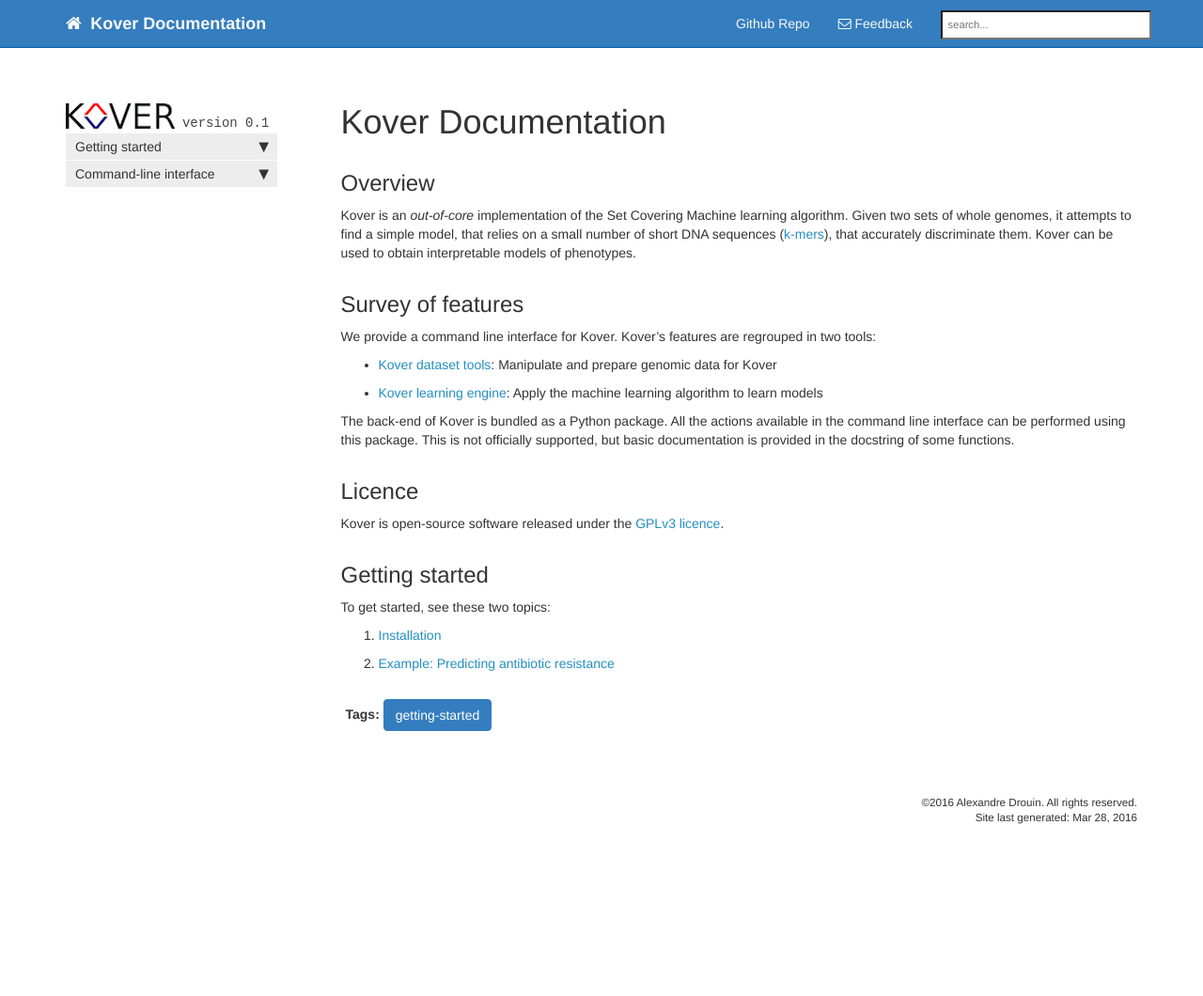
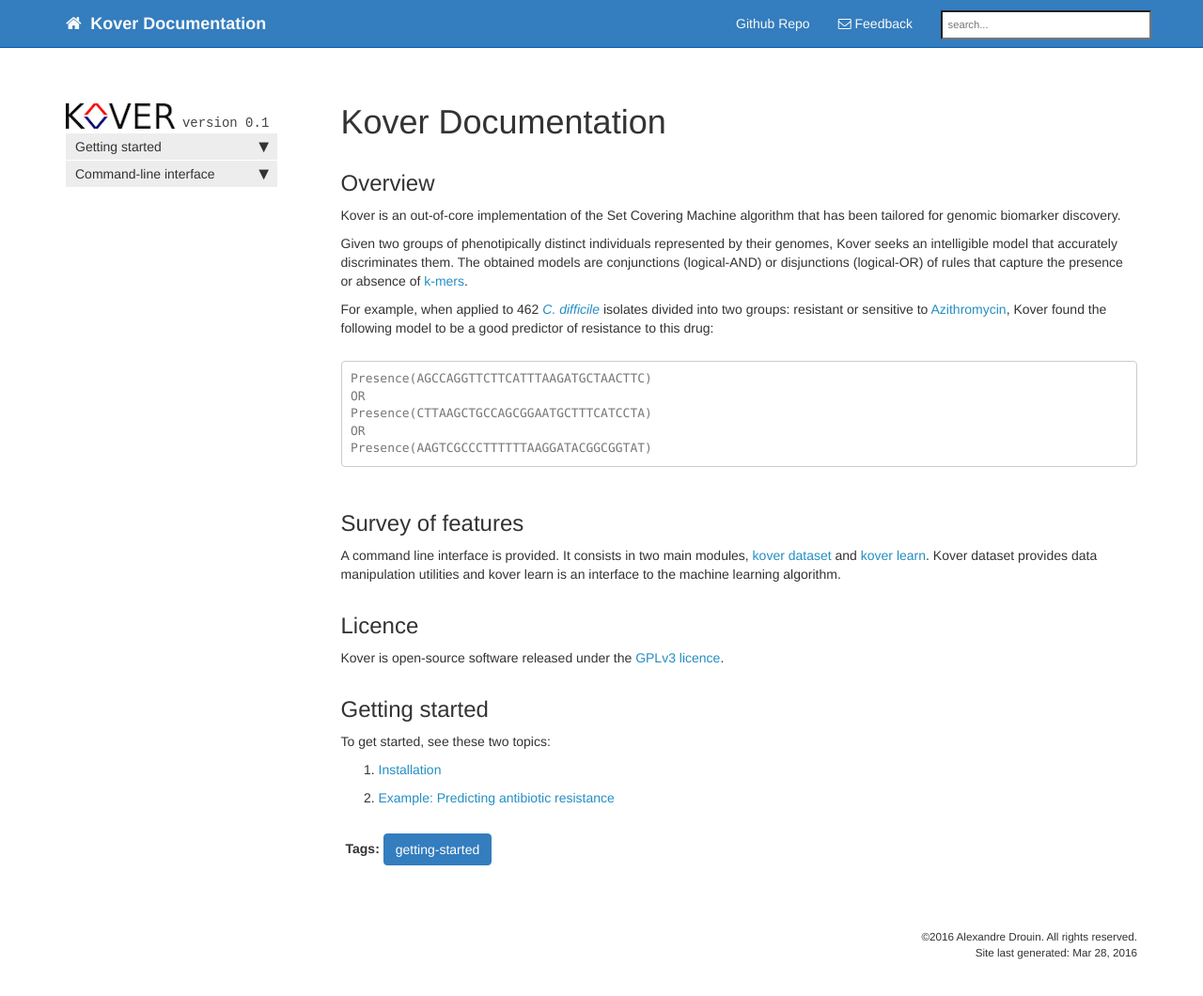
Before and after one commit to aldro61/kover, a Jekyll site: the page built from index.md, in a window 1280 px wide and 1073 px high. Shown: the top 1060 px of the window at 94% size. Built offline with Jekyll 4.4.1, drawn with Linux system fonts in a browser that asks for light colours; nearby versions of some CDN libraries; library files that are not in the unit come from our copies; Markdown is read by kramdown in place of the engine named in the settings; comment, search, counter and statistics services are not loaded.

Commit message:
Updated index

````diff
--- a/index.md
+++ b/index.md
@@ -10,22 +10,29 @@
 
 ## Overview
 
-Kover is an *out-of-core* implementation of the Set Covering Machine learning algorithm.
-Given two sets of whole genomes, it attempts to find a simple model, that relies on a small number of short DNA sequences ([k-mers](https://en.wikipedia.org/wiki/K-mer)), that accurately discriminate them.
-Kover can be used to obtain interpretable models of phenotypes.
+Kover is an out-of-core implementation of the Set Covering Machine algorithm that has been tailored for genomic biomarker discovery.
 
+Given two groups of phenotipically distinct individuals represented by their genomes, Kover seeks an intelligible model that
+accurately discriminates them. The obtained models are conjunctions (logical-AND) or disjunctions (logical-OR) of rules that capture
+the presence or absence of [k-mers](https://en.wikipedia.org/wiki/K-mer).
+
+
+For example, when applied to 462 [*C. difficile*](https://en.wikipedia.org/wiki/Clostridium_difficile_(bacteria)) isolates divided into
+two groups: resistant or sensitive to [Azithromycin](https://en.wikipedia.org/wiki/Azithromycin), Kover found the following model to be
+a good predictor of resistance to this drug:
+
+```
+Presence(AGCCAGGTTCTTCATTTAAGATGCTAACTTC)
+OR
+Presence(CTTAAGCTGCCAGCGGAATGCTTTCATCCTA)
+OR
+Presence(AAGTCGCCCTTTTTTAAGGATACGGCGGTAT)
+```
 
 ## Survey of features
 
-We provide a command line interface for Kover. Kover's features are regrouped in two tools:
-
-* [Kover dataset tools](doc_dataset.html): Manipulate and prepare genomic data for Kover
-* [Kover learning engine](doc_learning.html): Apply the machine learning algorithm to learn models
-
-The back-end of Kover is bundled as a Python package. All the actions available in the command line interface can be
-performed using this package. This is not officially supported, but basic documentation is provided in the
-docstring of some functions.
-
+A command line interface is provided. It consists in two main modules, [kover dataset](doc_dataset.html) and [kover learn](doc_learning.html). Kover dataset provides
+data manipulation utilities and kover learn is an interface to the machine learning algorithm.
 
 ## Licence
 
````
Also changed, not shown: doc_installation.md (+4 -1 lines).
